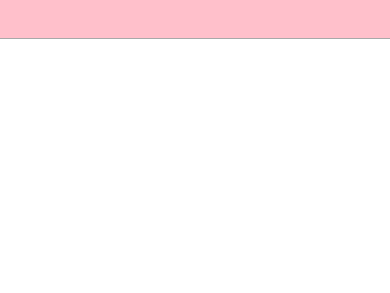
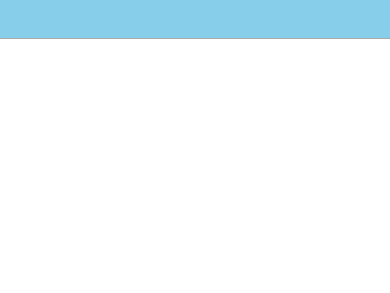
Before and after one commit to chonchonXYZ/chonRepos, a plain HTML site: page testFile/text/index.html in a window 390 px wide. Shown: the top 293 px of the page. Drawn offline with nearby package versions, Linux system fonts and the light colour scheme.

Commit message:
Update index.html

```diff
--- a/testFile/text/index.html
+++ b/testFile/text/index.html
@@ -12,6 +12,10 @@
     <!-- Style -->
     <link rel="stylesheet" href="../style/reset.css">
     <link rel="stylesheet" href="../style/portfolio.css">
+    <!-- media query -->
+    <link rel="stylesheet" href="../style/mobile.css" media="screen and (max-width:800px)">
+    <!-- <link rel="stylesheet" href="../style/portfolio.css" media="screen and (min-width:480px) and (max-width:1024px)"> -->
+    <link rel="stylesheet" href="../style/portfolio.css" media="screen and (min-width:800px)">
   </head>
 
   <body>
```
